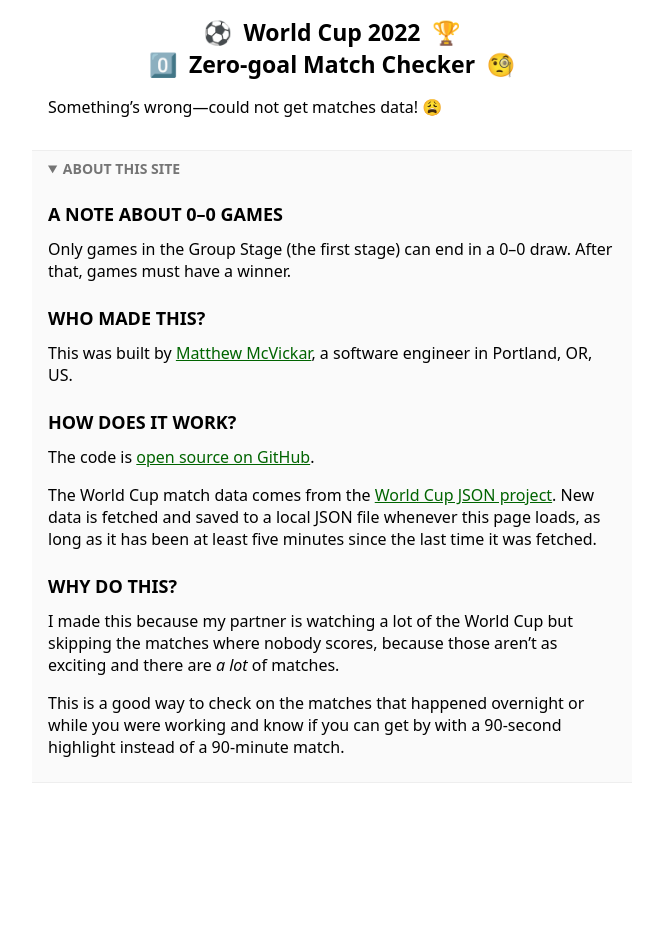
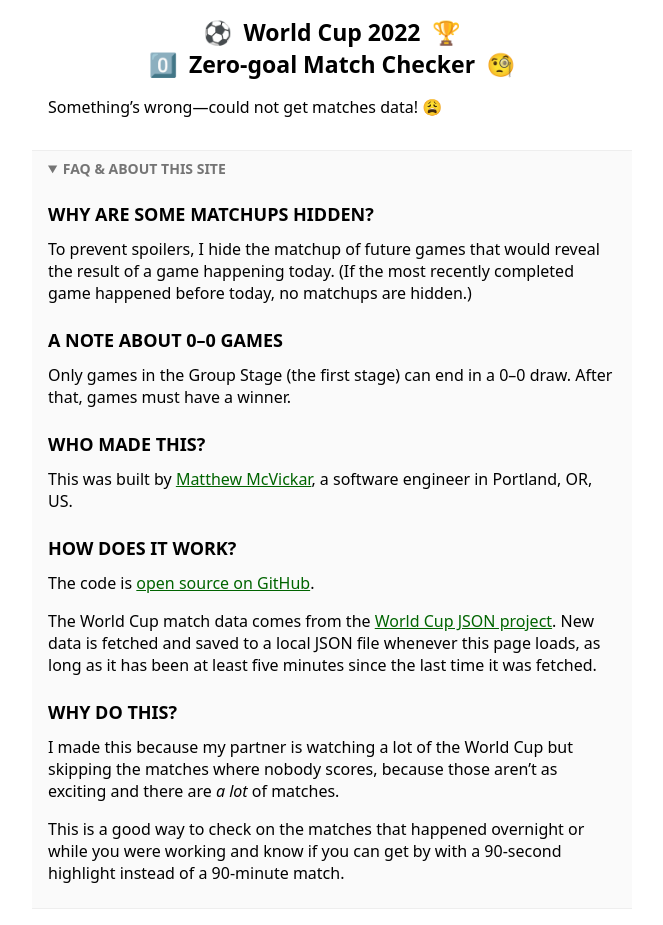
Before and after one commit to matthewmcvickar/world-cup-zero-goal-match-checker, a PHP site: page / in a window 1280 px wide, after a click that opens the changed part. Shown: the whole page, without its empty margins (308-971 px from the left). Before the commit the page ends 783 px from the top, so only its background shows below. Run offline with PHP 8.4, Linux system fonts and the light colour scheme; data that the repository does not hold is empty.

Commit message:
hide upcoming matchups to avoid spoilers

```diff
--- a/index.php
+++ b/index.php
@@ -68,6 +68,10 @@
     font-size: 16px;
   }
 
+  details + h2 {
+    margin-top: 1rem;
+  }
+
   p.note {
     font-size: 12px;
     color: #aaa;
@@ -107,9 +111,10 @@
     -webkit-appearance: none;
     border: 1px solid #aaa;
     border-radius: 3px;
-    background-color: #eee;
+    background: linear-gradient(to bottom, #fff, #e8e8e8);
     color: #333;
     font-weight: bold;
+    line-height: 1;
     padding: 2px 5px;
     text-transform: uppercase;
   }
@@ -170,6 +175,7 @@
       } else {
         $output .= '<details><summary>Past Matches</summary>';
         $past_matches_section_open = true;
+        $most_recent_completed_game_day = null;
 
         // Loop through all matches.
         foreach( $matches as $match ) {
@@ -179,6 +185,10 @@
           // if ( $match->status === 'future_unscheduled' ) {
           //   continue;
           // }
+
+          if ( $match->status === 'completed' ) {
+            $most_recent_completed_game_day = strtotime( $match->datetime );
+          }
 
           // If this match happens today or in the future, then close the 'Past
           // Matches' section.
@@ -219,11 +229,16 @@
           if (
             // 1. it's the group stage
             $match->stage_name === 'First stage'
+
             // 2. OR neither team has been named yet
             || ( $match->home_team->name === 'To Be Determined'
               && $match->away_team->name === 'To Be Determined' )
-            // 3. OR the game happened before today
-            || ( date( 'Ymd', $date ) <= date( 'Ymd' ) )
+
+              // 3. OR the game is completed
+            || ( $match->status === 'completed' )
+
+            // 4. OR the most recently completed game happened before today
+            || ( date( 'Ymd', $most_recent_completed_game_day ) < date( 'Ymd' ) )
           ) {
             $show_teams = true;
             $hidden_attr = '';
@@ -269,7 +284,11 @@
   </main>
   <footer>
     <details>
-      <summary>About This Site</summary>
+      <summary>FAQ &amp; About This Site</summary>
+      <h2>Why are some matchups hidden?</h2>
+      <p>To prevent spoilers, I hide the matchup of future games that would
+      reveal the result of a game happening today. (If the most recently
+      completed game happened before today, no matchups are hidden.)</p>
       <h2>A Note About 0&ndash;0 Games</h2>
       <p>Only games in the Group Stage (the first stage) can end in a 0&ndash;0
       draw. After that, games must have a winner.</p>
```
